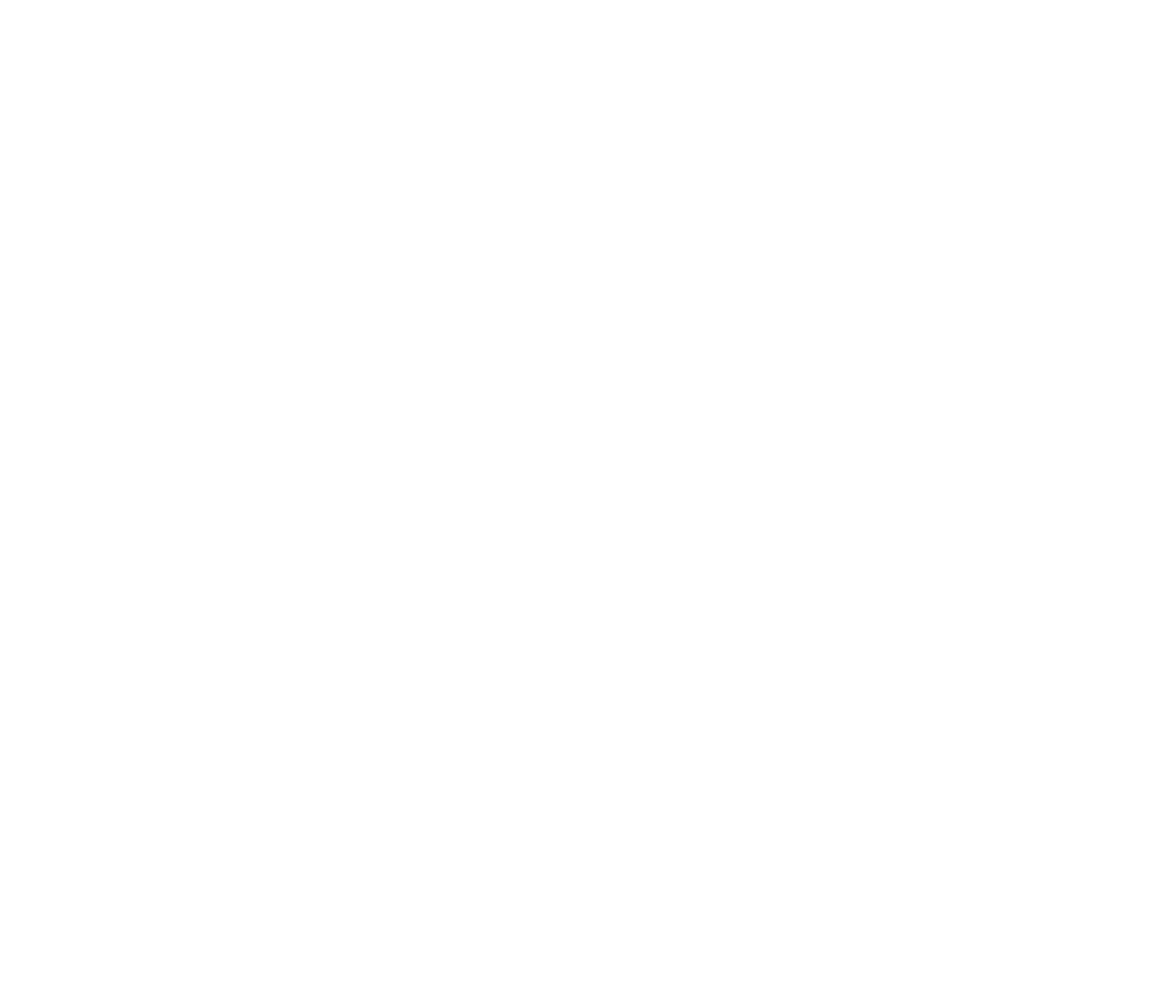
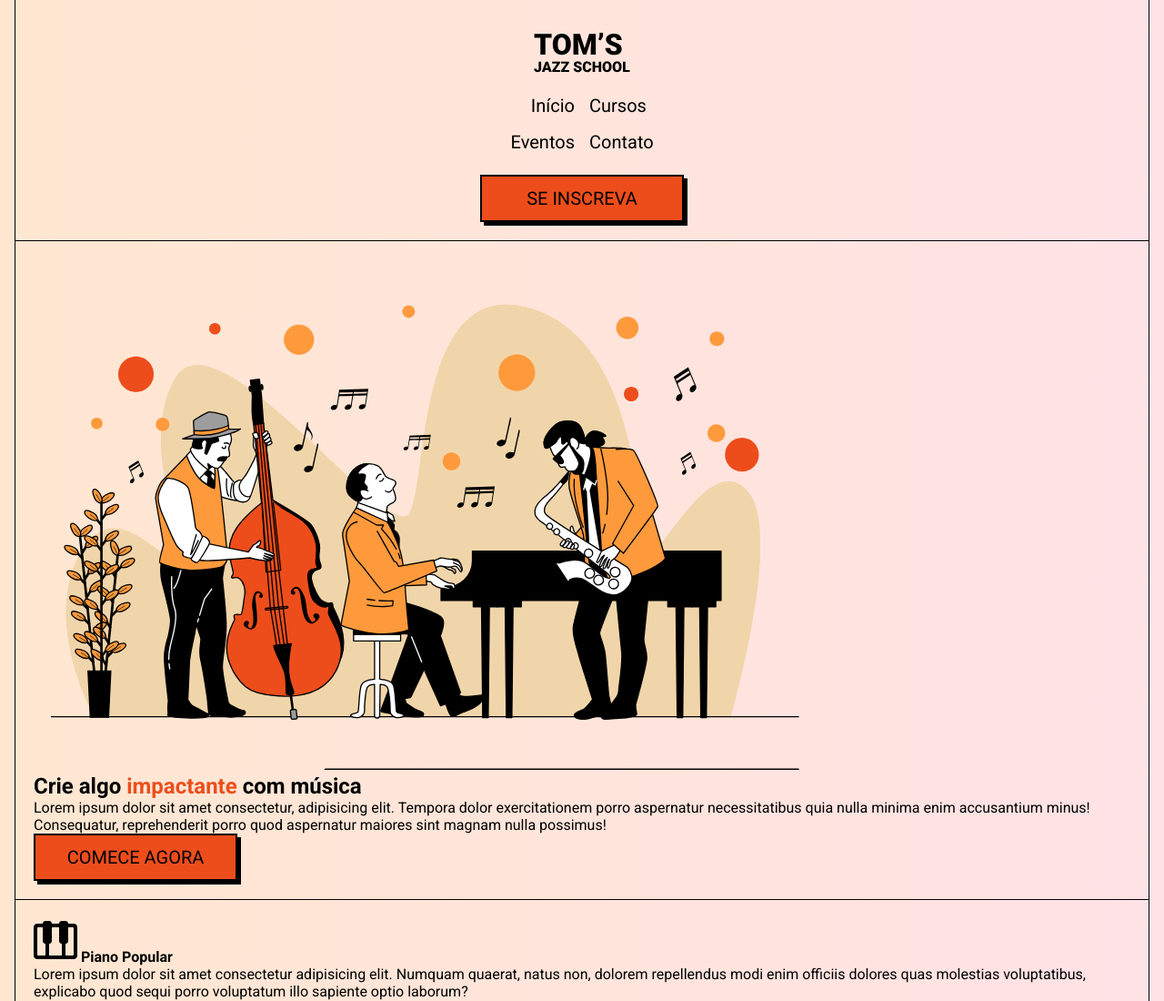
Before and after one commit to R4ulBehnke/tomschoolmusic, a plain HTML site: page index.html in a window 1280 px wide. Shown: the top 1100 px of the page at 91% size. Before the commit the page ends 800 px from the top, so only its background shows below. Drawn offline with Linux system fonts and the light colour scheme.

Commit message:
index html e primeiras estilizações

```diff
--- a/index.html
+++ b/index.html
@@ -5,8 +5,87 @@
     <meta name="viewport" content="width=device-width, initial-scale=1.0">
     <title>TOM - Escola de Música</title>
     <link rel="icon" href="./assets/music_Icon.ico" type="image/x-icon">
+    <link rel="stylesheet" href="style.css">
+    <link rel="preconnect" href="https://fonts.googleapis.com">
+    <link rel="preconnect" href="https://fonts.gstatic.com" crossorigin>
+    <link href="https://fonts.googleapis.com/css2?family=Roboto:ital,wght@0,100;0,300;0,400;0,500;0,700;0,900;1,100;1,300;1,400;1,500;1,700;1,900&display=swap" rel="stylesheet">
 </head>
 <body>
+    <header>
+        <img src="./assets/logo.svg" alt="Tom's Jazz Scholl Logo">
+        <nav class="mt-1 mx-auto">
+            <a href="#">Início</a>
+            <a href="#">Cursos</a>
+            <a href="#">Eventos</a>
+            <a href="#">Contato</a>
+        </nav>
+        <a href="#" class="button mt-1 mx-auto">Se inscreva</a>
+    </header>
+    <main>
+        <section class="hero-section">
+            <img src="./assets/hero-img.svg" alt="Banda de Jazz tocando">
+            <div>
+                <h1>Crie algo <span class="text-primary">impactante</span> com música</h1>
+                <p>Lorem ipsum dolor sit amet consectetur, adipisicing elit. Tempora dolor exercitationem porro aspernatur necessitatibus quia nulla minima enim accusantium minus! Consequatur, reprehenderit porro quod aspernatur maiores sint magnam nulla possimus!</p>
+                <a href="#" class="button">Comece agora</a>
+            </div>
+        </section>
+        <section class="courses-section">
+            <div class="cards">
+                <article>
+                    <img src="./assets/piano.png" alt="icone de teclas de piano">
+                    <strong>Piano Popular</strong>
+                    <p>Lorem ipsum dolor sit amet consectetur adipisicing elit. Numquam quaerat, natus non, dolorem repellendus modi enim officiis dolores quas molestias voluptatibus, explicabo quod sequi porro voluptatum illo sapiente optio laborum?</p>
+                    <a href="#">
+                        <img src="./assets/arrow-right.svg" alt="Ir para página do curso">
+                    </a>
+                </article>
+                <article>
+                    <img src="./assets/clef.png" alt="icone da clave de sol">
+                    <strong>Teoria Musical</strong>
+                    <p>Lorem ipsum dolor sit amet consectetur adipisicing elit. Numquam quaerat, natus non, dolorem repellendus modi enim officiis dolores quas molestias voluptatibus, explicabo quod sequi porro voluptatum illo sapiente optio laborum?</p>
+                    <a href="#">
+                        <img src="./assets/arrow-right.svg" alt="Ir para página do curso">
+                    </a>
+                </article>
+                <article>
+                    <img src="./assets/sax.png" alt="icone de saxofone">
+                    <strong>Sax alto</strong>
+                    <p>Lorem ipsum dolor sit amet consectetur adipisicing elit. Numquam quaerat, natus non, dolorem repellendus modi enim officiis dolores quas molestias voluptatibus, explicabo quod sequi porro voluptatum illo sapiente optio laborum?</p>
+                    <a href="#">
+                        <img src="./assets/arrow-right.svg" alt="Ir para página do curso">
+                    </a>
+                </article>
+                <article>
+                    <img src="./assets/drums.png" alt="icone de bateria">
+                    <strong>Bateria</strong>
+                    <p>Lorem ipsum dolor sit amet consectetur adipisicing elit. Numquam quaerat, natus non, dolorem repellendus modi enim officiis dolores quas molestias voluptatibus, explicabo quod sequi porro voluptatum illo sapiente optio laborum?</p>
+                    <a href="#">
+                        <img src="./assets/arrow-right.svg" alt="Ir para página do curso">
+                    </a>
+                </article>
+            </div>
 
+            <h2>E <span class="text-primary">varios</span> outros!</h2>
+            <a href="#">Conhecer os cursos</a>
+
+            <footer>
+                <div>
+                    <img src="./assets/logo.svg" alt="Tom's Jazz Scholl">
+                    <p>Lorem ipsum dolor sit amet consectetur adipisicing elit. Omnis quam corrupti debitis, error rerum ex molestiae modi cum! Sint laudantium eos dignissimos eaque tempore labore aperiam facere architecto vero? Obcaecati.</p>
+                </div>
+                <nav>
+                    <a href="#">Início</a>
+                    <a href="#">Cursos</a>
+                    <a href="#">Eventos</a>
+                    <a href="#">Contato</a>
+                </nav>
+                <form>
+                    <label for="email">Receba materiais gratuitos no seu email</label>
+                    <input type="text" name="email" id="email" placeholder="digite seu email">
+                </form>
+            </footer>
+        </section>
+    </main>
 </body>
 </html>
--- a/style.css
+++ b/style.css
@@ -0,0 +1,93 @@
+* {
+    box-sizing: border-box;
+    font-family: 'Roboto', sans-serif;
+    margin: 0;
+    padding: 0;
+}
+
+:root {
+    --color-primary: #ED4D1B;
+    --color-secundary: #FF9A3C;
+    --color-black: #000;
+    --color-white: #fff;
+}
+
+body {
+    background: linear-gradient(90deg, #FFE7D1 0%, #FFE2E6 100%);
+    padding: 0 1rem;
+}
+
+header,
+.hero-section,
+.courses-section,
+footer {
+    border-color: var(--color-black);
+    border-style: solid;
+    border-width: 0 1px 1px 1px;
+    padding: 1.25rem;
+}
+
+header img {
+    display: block;
+    margin: 1rem auto;
+}
+
+header nav {
+    display: grid;
+    grid-template-columns: 1fr 1fr;
+}
+
+nav a {
+    color: var(--color-black);
+    font-size: 1.25rem;
+    padding: .5rem;
+    text-decoration: none;
+}
+
+
+header nav a:nth-child(2n-1) {
+    text-align: right;
+}
+
+.button {
+    background-color: var(--color-primary);
+    border: 2px solid var(--color-black);
+    box-shadow: 4px 4px 0 var(--color-black);
+    color: var(--color-black);
+    display: block;
+    font-size: 1.25rem;
+    padding: .75rem 1rem;
+    max-width: 14rem;
+    text-align: center;
+    text-decoration: none;
+    text-transform: uppercase;
+}
+
+.mt-1 {
+    margin-top: 1rem;
+}
+
+.mt-2 {
+    margin-top: 2rem;
+}
+
+.mb-1 {
+    margin-bottom: 1rem;
+}
+
+.mb-2 {
+    margin-bottom: 2rem;
+}
+
+.mx-auto {
+    margin-left: auto;
+    margin-right: auto;
+}
+
+.text-primary {
+    color: var(--color-primary);
+}
+
+.text-center {
+    text-align: center;
+}
```
